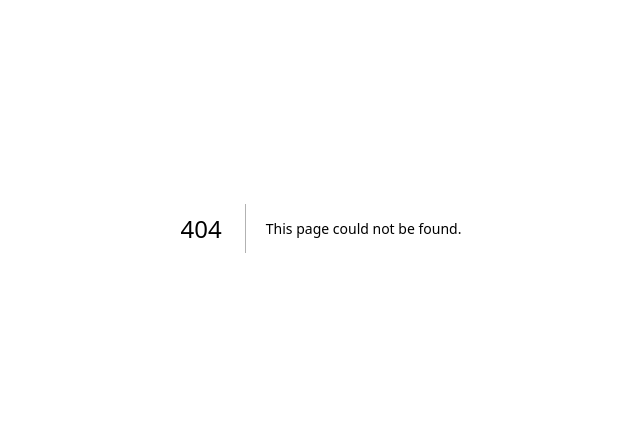
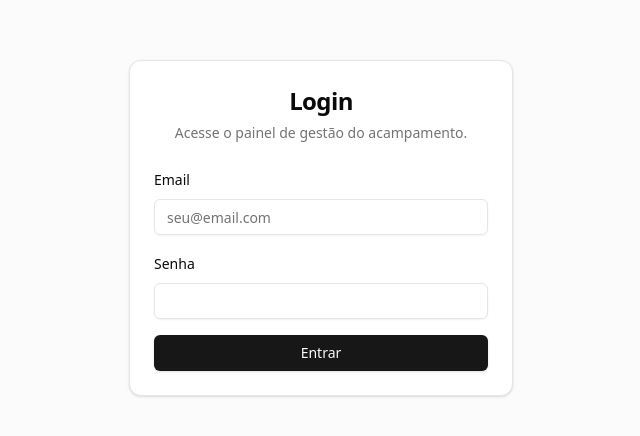
Before and after one commit to JungBrasil/Jung, a Next.js app: page /login in a window 1280 px wide. Before the commit this address had no page. Shown: the part 172-608 px from the top of the page, without its empty margins (319-959 px from the left). Built offline with nearby package versions, Linux system fonts and the light colour scheme.

Commit message:
[lasy] Implementação de sistema de autenticação com login e logout - escreveu 7 arquivo(s)

```diff
--- /dev/null
+++ b/src/app/actions.ts
@@ -0,0 +1,10 @@
+"use server";
+
+import { createSupabaseServerClient } from "@/lib/supabase/server";
+import { redirect } from "next/navigation";
+
+export async function logout() {
+  const supabase = createSupabaseServerClient();
+  await supabase.auth.signOut();
+  redirect("/login");
+}
--- /dev/null
+++ b/src/app/login/actions.ts
@@ -0,0 +1,26 @@
+"use server";
+
+import { createSupabaseServerClient } from "@/lib/supabase/server";
+import { revalidatePath } from "next/cache";
+import { redirect } from "next/navigation";
+
+export async function authenticate(
+  prevState: string | undefined,
+  formData: FormData,
+) {
+  const email = formData.get("email") as string;
+  const password = formData.get("password") as string;
+  const supabase = createSupabaseServerClient();
+
+  const { error } = await supabase.auth.signInWithPassword({
+    email,
+    password,
+  });
+
+  if (error) {
+    return "Email ou senha inválidos.";
+  }
+
+  revalidatePath("/", "layout");
+  redirect("/dashboard");
+}
--- /dev/null
+++ b/src/app/login/login-form.tsx
@@ -0,0 +1,49 @@
+"use client";
+
+import { useFormState, useFormStatus } from "react-dom";
+import { authenticate } from "./actions";
+import { Label } from "@/components/ui/label";
+import { Input } from "@/components/ui/input";
+import { Button } from "@/components/ui/button";
+import { Alert, AlertDescription, AlertTitle } from "@/components/ui/alert";
+import { AlertCircle } from "lucide-react";
+
+function LoginButton() {
+  const { pending } = useFormStatus();
+  return (
+    <Button className="w-full" type="submit" aria-disabled={pending}>
+      {pending ? "Entrando..." : "Entrar"}
+    </Button>
+  );
+}
+
+export function LoginForm() {
+  const [errorMessage, dispatch] = useFormState(authenticate, undefined);
+
+  return (
+    <form action={dispatch} className="space-y-4">
+      <div className="space-y-2">
+        <Label htmlFor="email">Email</Label>
+        <Input
+          id="email"
+          name="email"
+          type="email"
+          placeholder="seu@email.com"
+          required
+        />
+      </div>
+      <div className="space-y-2">
+        <Label htmlFor="password">Senha</Label>
+        <Input id="password" name="password" type="password" required />
+      </div>
+      <LoginButton />
+      {errorMessage && (
+        <Alert variant="destructive">
+          <AlertCircle className="h-4 w-4" />
+          <AlertTitle>Erro de Login</AlertTitle>
+          <AlertDescription>{errorMessage}</AlertDescription>
+        </Alert>
+      )}
+    </form>
+  );
+}
--- /dev/null
+++ b/src/app/login/page.tsx
@@ -0,0 +1,26 @@
+import {
+  Card,
+  CardContent,
+  CardDescription,
+  CardHeader,
+  CardTitle,
+} from "@/components/ui/card";
+import { LoginForm } from "./login-form";
+
+export default function LoginPage() {
+  return (
+    <main className="flex items-center justify-center min-h-screen bg-muted/40">
+      <Card className="w-full max-w-sm">
+        <CardHeader className="text-center">
+          <CardTitle className="text-2xl">Login</CardTitle>
+          <CardDescription>
+            Acesse o painel de gestão do acampamento.
+          </CardDescription>
+        </CardHeader>
+        <CardContent>
+          <LoginForm />
+        </CardContent>
+      </Card>
+    </main>
+  );
+}
--- a/src/components/dashboard/header.tsx
+++ b/src/components/dashboard/header.tsx
@@ -2,7 +2,7 @@
 
 import Link from "next/link";
 import { usePathname } from "next/navigation";
-import { Briefcase, Calendar, Home, Menu, Shield } from "lucide-react";
+import { Briefcase, Calendar, Home, LogOut, Menu, Shield } from "lucide-react";
 import { Button } from "@/components/ui/button";
 import {
   Sheet,
@@ -10,6 +10,7 @@ import {
   SheetTrigger,
 } from "@/components/ui/sheet";
 import { cn } from "@/lib/utils";
+import { logout } from "@/app/actions";
 
 const navItems = [
   { href: "/dashboard", label: "Início", icon: Home },
@@ -52,6 +53,14 @@ export function Header() {
               </Link>
             ))}
           </nav>
+          <div className="mt-auto">
+            <form action={logout}>
+              <Button variant="ghost" className="w-full justify-start text-lg font-medium">
+                <LogOut className="mr-4 h-5 w-5" />
+                Sair
+              </Button>
+            </form>
+          </div>
         </SheetContent>
       </Sheet>
       <div className="w-full flex-1">
--- a/src/components/dashboard/sidebar.tsx
+++ b/src/components/dashboard/sidebar.tsx
@@ -2,8 +2,10 @@
 
 import Link from "next/link";
 import { usePathname } from "next/navigation";
-import { Briefcase, Calendar, Home, Shield } from "lucide-react";
+import { Briefcase, Calendar, Home, LogOut, Shield } from "lucide-react";
 import { cn } from "@/lib/utils";
+import { Button } from "../ui/button";
+import { logout } from "@/app/actions";
 
 const navItems = [
   { href: "/dashboard", label: "Início", icon: Home },
@@ -23,7 +25,7 @@ export function Sidebar() {
             <span className="">HdH Acampamento</span>
           </Link>
         </div>
-        <div className="flex-1">
+        <div className="flex-1 overflow-auto py-2">
           <nav className="grid items-start px-2 text-sm font-medium lg:px-4">
             {navItems.map(({ href, label, icon: Icon }) => (
               <Link
@@ -31,7 +33,7 @@ export function Sidebar() {
                 href={href}
                 className={cn(
                   "flex items-center gap-3 rounded-lg px-3 py-2 text-muted-foreground transition-all hover:text-primary",
-                  { "bg-muted text-primary": pathname === href },
+                  { "bg-muted text-primary": pathname.startsWith(href) && (href !== '/dashboard' || pathname === '/dashboard') },
                 )}
               >
                 <Icon className="h-4 w-4" />
@@ -40,6 +42,14 @@ export function Sidebar() {
             ))}
           </nav>
         </div>
+        <div className="mt-auto p-4">
+           <form action={logout}>
+            <Button variant="ghost" className="w-full justify-start">
+              <LogOut className="mr-2 h-4 w-4" />
+              Sair
+            </Button>
+          </form>
+        </div>
       </div>
     </div>
   );
```
Also changed, not shown: src/middleware.ts (added, +41 -0 lines).
